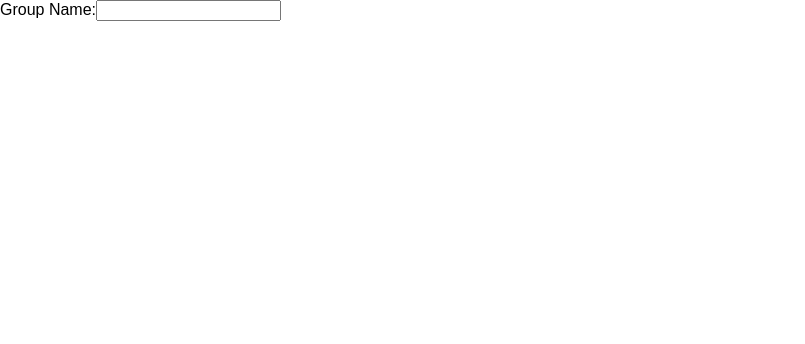
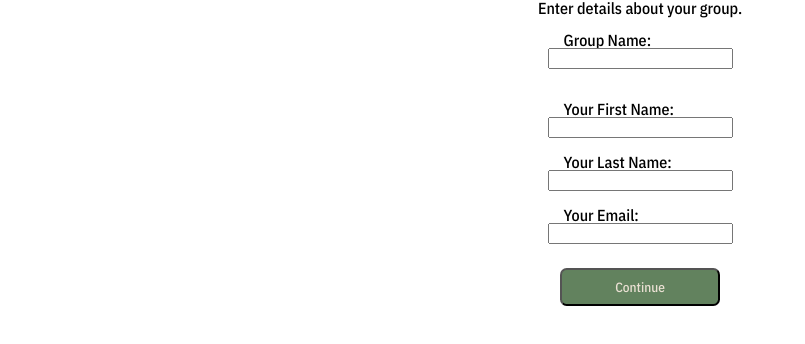
Before and after one commit to epancake/TravelSquad, a React (Create React App) app: page /new in a window 1280 px wide. Shown: the top 344 px of the page, without its empty margins (0-805 px from the left). Built offline with nearby package versions, Linux system fonts and the light colour scheme; no server answers.

Commit message:
remove redux

```diff
--- a/public/index.html
+++ b/public/index.html
@@ -9,8 +9,10 @@
       homescreen on Android. See https://developers.google.com/web/fundamentals/engage-and-retain/web-app-manifest/
     -->
     <link rel="manifest" href="%PUBLIC_URL%/manifest.json">
-    <link rel="shortcut icon" href="%PUBLIC_URL%/favicon.ico">
+    <link rel="shortcut icon" href="%PUBLIC_URL%/palm.ico">
     <link href="https://fonts.googleapis.com/css?family=Amatic+SC" rel="stylesheet">
+    <script defer src="https://use.fontawesome.com/releases/v5.0.8/js/all.js" integrity="sha384-SlE991lGASHoBfWbelyBPLsUlwY1GwNDJo3jSJO04KZ33K2bwfV9YBauFfnzvynJ" crossorigin="anonymous"></script>
+    <link href="https://fonts.googleapis.com/css?family=IBM+Plex+Sans+Condensed:300,500,700" rel="stylesheet">
     <!--
       Notice the use of %PUBLIC_URL% in the tags above.
       It will be replaced with the URL of the `public` folder during the build.
@@ -20,7 +22,7 @@
       work correctly both with client-side routing and a non-root public URL.
       Learn how to configure a non-root public URL by running `npm run build`.
     -->
-    <title>React App</title>
+    <title>TravelSquad</title>
   </head>
   <body>
     <noscript>
--- a/src/App.css
+++ b/src/App.css
@@ -1,6 +1,8 @@
 .landing {
   background: no-repeat center/100% url("./assets/splash.jpg");
   height: 100vh;
+  display: flex;
+  flex-direction: column;
 }
 
 .landing-header {
@@ -16,3 +18,59 @@ h1 {
   color: #eae0d3;
   font-size: 2.2rem;
 }
+
+.memberForm {
+  display: flex;
+  flex-direction: column;
+  justify-content: space-around;
+}
+
+.person-entry {
+  display: flex;
+  flex-direction: column;
+  justify-content: space-around;
+  padding: 1rem 0;
+}
+
+.memberForm label {
+  margin: 1rem 1rem 0rem 1rem;
+}
+
+.form {
+  display: flex;
+  flex-direction: column;
+  align-items: center;
+}
+
+label, p {
+  font-family: 'IBM Plex Sans Condensed', sans-serif;
+}
+
+.createGroup {
+  align-self: center;
+  padding: .5rem;
+  border-radius: 5pt;
+  color: #eae0d3;
+  margin-top: 3rem;
+}
+
+button, input[type="submit"] {
+  background-color: #62825e;
+  font-family: 'IBM Plex Sans Condensed', sans-serif;
+  padding: .5rem 1rem .5rem 1rem;
+  margin: .5rem;
+}
+
+.createGroup a {
+  color: #eae0d3;
+  font-size: 1rem;
+  font-family: 'IBM Plex Sans Condensed', sans-serif;
+}
+
+.formEnd {
+  width: 10rem;
+  align-self: center;
+  padding: .5rem;
+  border-radius: 5pt;
+  color: #eae0d3;
+}
--- a/src/App.js
+++ b/src/App.js
@@ -1,29 +1,18 @@
 import React, { Component } from 'react';
-import { applyMiddleware, createStore } from 'redux';
-import { Provider } from "react-redux"
 import { BrowserRouter as Router, Route, Switch, Link } from "react-router-dom";
-import { composeWithDevTools } from "redux-devtools-extension"
-import { logger } from 'redux-logger'
-import thunk from "redux-thunk"
-import rootReducer from "./rootReducer"
 import './App.css';
 import NewGroup from "./components/NewGroup.js"
 import About from "./components/About.js"
 import Landing from "./components/Landing.js"
-import Toggle from "./components/Toggle.js"
 import GroupPage from "./components/NewGroup.js"
 
+class App extends Component {
+  componentDidMount() {
 
-const middleware = [logger, thunk]
+  }
 
-const store = createStore(
-  rootReducer,
-  {},
-  composeWithDevTools(applyMiddleware(...middleware)),
-);
-
-const App = () => (
-  <Provider store={store}>
+ render() {
+   return (
        <Router>
          <div className="App">
            <Switch>
@@ -32,8 +21,8 @@ const App = () => (
            </Switch>
          </div>
        </Router>
-  </Provider>
    )
-
+ }
+}
 
 export default App;
--- /dev/null
+++ b/src/components/InviteFriends.js
@@ -0,0 +1,3 @@
+<button className="formEnd" onClick={this.addFormSection}>
+  <i className="far fa-plus-square"></i> Add Another
+</button>
--- a/src/components/Landing.js
+++ b/src/components/Landing.js
@@ -1,17 +1,24 @@
 import React, { Component } from 'react';
-import Toggle from "./Toggle.js"
 import { BrowserRouter as Router, Route, Switch, Link } from "react-router-dom";
 
-const Landing = () => (
+class Landing extends Component {
+
+  render() {
+    return (
+
       <div className="landing">
         <header className="landing-header">
           <Link to="/">
             <h1>TravelSquad</h1>
           </Link>
         </header>
-        <button><Link to="/new">new group</Link></button>
-        <Toggle/>
+        <button className="createGroup">
+          <Link to="/new">Create Group</Link>
+        </button>
       </div>
-)
+    )
+  }
+
+}
 
 export default Landing;
--- a/src/components/NewGroup.js
+++ b/src/components/NewGroup.js
@@ -1,33 +1,110 @@
 import React, { Component } from 'react';
-import { connect } from 'react-redux';
-import { bindActionCreators } from 'redux';
-import { getData } from './actions'
+import { BrowserRouter as Router, Route, Switch, Link } from "react-router-dom";
+
+
+const baseUrl = "http://localhost:3000/"
+const apiUrl = "https://travelsquadback.herokuapp.com"
 
 class NewGroup extends Component {
+
   componentDidMount() {
-    this.props.getData()
+    let newID = 999999999
+    this.onSubmit = this.onSubmit.bind(this);
+    this.getData = this.getData.bind(this);
+    this.addFormSection = this.addFormSection.bind(this);
+    this.submitGroup = this.submitGroup.bind(this);
+    this.submitLeader = this.submitLeader.bind(this);
+
+    this.getData()
+    this.getId()
+
+    this.state = {
+      users: [],
+      groups: []
+    }
+  }
+
+  addFormSection() {
+
+  }
+
+  getData = () => {
+    fetch(apiUrl)
+    .then(res => res.json())
+    .then(res => {console.log('response', res); return res})
+    .then(res => {
+    this.setState({
+      users: res.users,
+      groups: res.groups
+    })
+        })
+    .catch(error => console.error('Error:', error))
+    .then(response => console.log('Success:', this.state))
+    }
+
+  getId = () => {
+    this.newID = Math.floor(Math.random() * Math.floor(999999999));
+    return this.newID
+  }
+
+  onSubmit = (event) => {
+    ///submit Group
+    ///submit leader
+    ///redirect to GroupPage
+    console.log('submitted')
+    event.preventDefault()
+    this.submitGroup(event)
+    this.submitLeader(event)
+  }
+
+  submitGroup(event) {
+    const form = event.target;
+    const data = new FormData(form);
+    const groupToSend = ({
+      id: this.newID,
+      url: apiUrl + "/" + this.newID,
+      groupName: data.get('groupName')
+    })
+    console.log('group', groupToSend)
+  }
+
+  submitLeader(event) {
+    const form = event.target;
+    const data = new FormData(form);
+    const mainUserToSend = ({
+      email: data.get("main-email"),
+      fname: data.get("main-fname"),
+      lname: data.get("main-lname"),
+      group_id: this.newID
+      })
+    console.log('user', mainUserToSend)
+    // this.setState({ questions })
   }
 
   render() {
     const { users } = this.props
     return (
       <div>
-        <form>
-          <label>Group Name:</label>
-          <input type='text'/>
-        </form>
+        <div class="form">
+          <p>Enter details about your group.</p>
+          <form className="memberForm" onSubmit={this.onSubmit}>
+            <label>Group Name:</label>
+            <input type="text" name="groupName"/>
+            <section className="person-entry">
+              <label>Your First Name:</label>
+              <input type="text" name="main-fname"/>
+              <label>Your Last Name:</label>
+              <input type="text" name="main-lname"/>
+              <label>Your Email:</label>
+              <input type="text" name="main-email"/>
+            </section>
+            <input className="formEnd" type="submit" value="Continue">
+            </input>
+          </form>
+        </div>
       </div>
     )
   }
 }
 
-const mapDispatchToProps = (dispatch) => bindActionCreators({
-  getData,
-}, dispatch);
-
-
-const mapStateToProps = (state) => ({
-  users: state.appData.travelData.users,
-});
-
-export default connect(mapStateToProps, mapDispatchToProps)(NewGroup);
+export default NewGroup
--- a/src/components/Toggle.js
+++ /dev/null
@@ -1,26 +0,0 @@
-import React from 'react';
-import { connect } from 'react-redux';
-import { bindActionCreators } from 'redux';
-
-import { toggleMessage } from './actions';
-
-const Toggle = ({ messageVisibility, toggleMessage }) => (
-  <div>
-    {messageVisibility &&
-      <p>You will be seeing this if redux action is toggled</p>
-    }
-    <button onClick={toggleMessage}>
-      Toggle Me
-    </button>
-  </div>
-);
-
-const mapStateToProps = (state) => ({
-  messageVisibility: state.appData.messageVisibility,
-});
-
-const mapDispatchToProps = (dispatch) => bindActionCreators({
-  toggleMessage,
-}, dispatch);
-
-export default connect(mapStateToProps, mapDispatchToProps)(Toggle)
--- a/src/components/actions.js
+++ /dev/null
@@ -1,20 +0,0 @@
-export const GET_DATA = 'GET_DATA';
-export const TOGGLE_MESSAGE = 'TOGGLE_MESSAGE';
-
-export function getData() {
-  return async function(dispatch) {
-    const res = await fetch('https://travelsquadback.herokuapp.com/');
-    const travelData = await res.json();
-    return dispatch({
-      type:'GET_DATA',
-      data: travelData,
-    })
-  }
-}
-
-
-export function toggleMessage() {
-    return {
-      type:'TOGGLE_MESSAGE',
-    }
-}
--- a/src/components/reducer.js
+++ /dev/null
@@ -1,24 +0,0 @@
-import { TOGGLE_MESSAGE, GET_DATA } from "./actions"
-
-const initialState = {
-  messageVisibility: false,
-  travelData: [],
-};
-
-export default function (state = initialState, action) {
-  const { type, data } = action;
-  switch(type) {
-    case 'TOGGLE_MESSAGE':
-      return {
-        ...state,
-        messageVisibility: !state.messageVisibility,
-      };
-    case 'GET_DATA':
-      return {
-        ...state,
-        travelData: data,
-      };
-    default:
-      return state;
-  }
-}
--- a/src/index.js
+++ b/src/index.js
@@ -1,10 +1,5 @@
 import React from 'react';
 import ReactDOM from 'react-dom';
-import { createStore, combineReducers, applyMiddleware } from 'redux';
-import { connect, Provider } from 'react-redux';
-import thunk from 'redux-thunk';
-import { createBrowserHistory, routerReducer, routerMiddleware, startListener, push } from 'redux-first-routing';
-import reducer from './components/reducer';
 import './reset.css';
 import './index.css';
 import App from './App';
--- a/src/rootReducer.js
+++ /dev/null
@@ -1,9 +0,0 @@
-import { combineReducers } from 'redux';
-
-import appData from "./components/reducer"
-
-const rootReducer = combineReducers({
-  appData,
-});
-
-export default rootReducer;
```
Also changed, not shown: src/components/GroupPage.js (added), 1 other file (tests, documents, lock files or other folders). Lines whose indentation alone changed are shown as unchanged.
